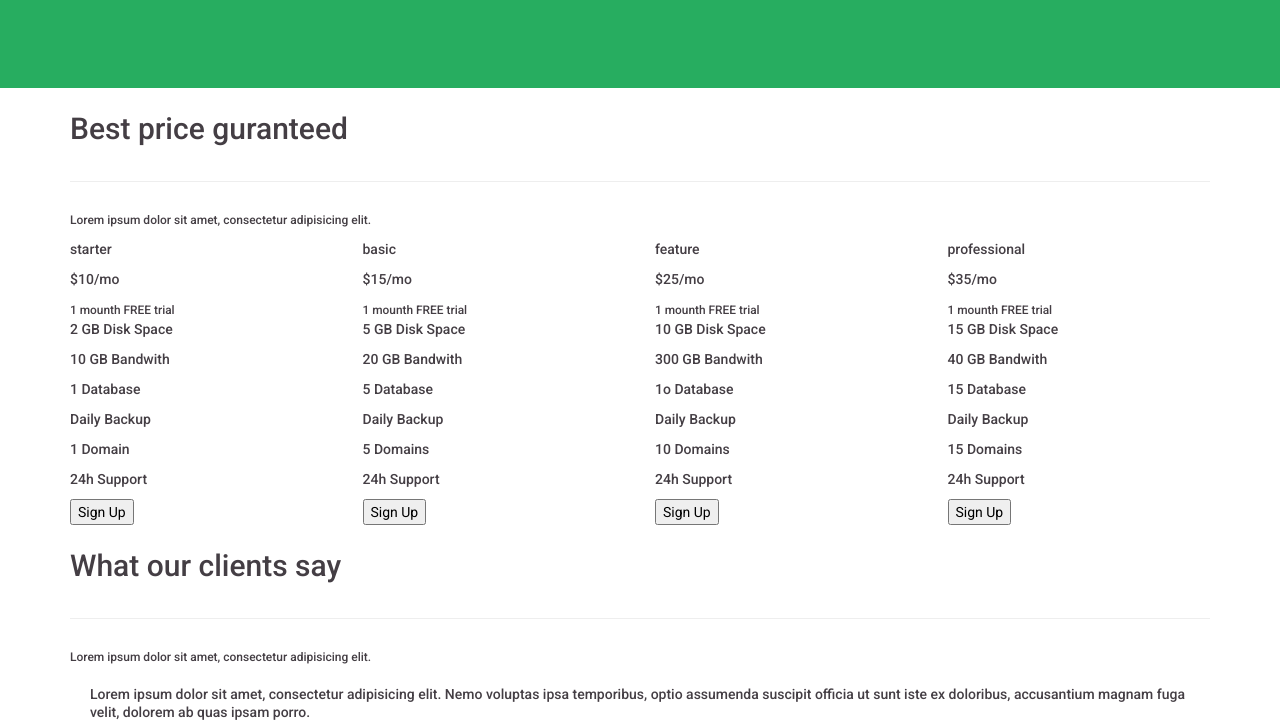
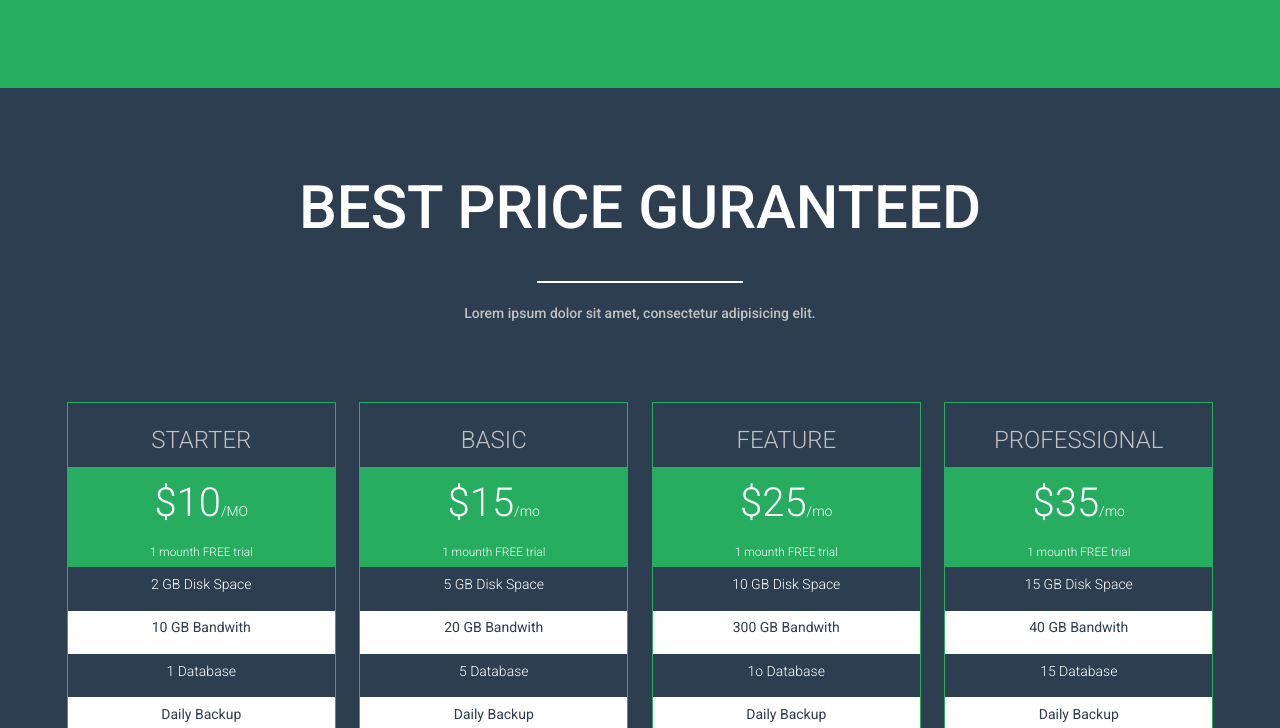
Before and after one commit to Okaidy/34_Kane-Theme, a plain HTML site: page index.html in a window 1280 px wide. Shown: the part 4116-4844 px from the top of the page. Drawn offline with nearby package versions, Linux system fonts and the light colour scheme.

Commit message:
seccion de price responsive, fectos al pasar sobre los precios

```diff
--- a/css/main.css
+++ b/css/main.css
@@ -26,6 +26,9 @@
 	div.pad_service{
 		padding: 0% 1%;
 	}
+	div.pad_team{
+		padding: 3% 5%;
+	}
 }
 @media (min-width: 0px) and (max-width: 767px) {
 	/*saber deonde es el breakpoint*/
@@ -51,6 +54,12 @@
 	div.pad_color{
 		padding: 0%;
 	}
+	div.pad_team{
+		padding: 2% 5%;
+	}
+	div.pp{
+	padding: 2% 10%;
+}
 }
 /*Color verde para el menu*/
 .nav_verde{
@@ -372,3 +381,28 @@ a{
 .punteada{
 	border:1px dashed gray;
 }
+/*bor de precios*/
+.borde{
+	border: 1px solid #27ad60;
+}
+.font40{
+	font-size: 40px;
+}
+.pad_price{
+	padding: 2.5% 0%;
+}
+.azul{
+	color: #2c3e50;
+}
+.pad_boton{
+	padding: 10% 0%;
+}
+.borde:hover{
+	background-color: #e67e22;
+}
+.borde:hover div.pad_boton{
+	background: #2c3e50;
+}
+.pp{
+	padding: 1%;
+}
--- a/index.html
+++ b/index.html
@@ -352,74 +352,74 @@
             </div><!--Fin de renglon de equipo-->
         </div><!--Fin de container-->
     </section><!--Fin de team-->
-    <a name="Price"></a><section><!--Price-->
+    <a name="Price"></a><section class="navy"><!--Price-->
         <div class="container"><!--Container-->
-            <div class="row"><!--Renglon para titulo-->
-                <div class="col-md-12"><!--Columnas para titulo-->
-                    <h2>Best price guranteed</h2>
+            <div class="row text-center pt white"><!--Renglon para titulo-->
+                <div class="col-md-12 col-sm-12 col-xs-12"><!--Columnas para titulo-->
+                    <h2 class="font60">BEST PRICE GURANTEED</h2>
                 </div><!--Cierre de columnas-->
             </div><!--Fin de titulo-->
             <div class="row"><!--Renglon para linea-->
-                <div class="col-md-12"><!--Columnas para linea-->
-                    <hr>
+                <div class="col-md-12 col-sm-12 col-xs-12"><!--Columnas para linea-->
+                    <hr class="linea blanco">
                 </div><!--Cierre de columnas-->
             </div><!--Fin de linea-->
-            <div class="row"><!--Renglon texto-->
-                <div class="col-md-12">
-                    <h6>Lorem ipsum dolor sit amet, consectetur adipisicing elit.</h6>
+            <div class="row text-center gris"><!--Renglon texto-->
+                <div class="col-md-12 col-sm-12 col-xs-12">
+                    <p>Lorem ipsum dolor sit amet, consectetur adipisicing elit.</p>
                 </div>
             </div><!--Fin de renglon-->
-            <div class="row"><!--renglon de Precios-->
-                <div class="col-md-3"><!--Primer precio-->
-                    <div><!--Contorno-->
-                        <div><p>starter</p></div>
-                        <div><p><span>$10</span>/mo</p><small>1 mounth FREE trial</small></div>
-                        <div><p>2 GB Disk Space</p></div>
-                        <div><p>10 GB Bandwith</p></div>
-                        <div><p>1 Database</p></div>
-                        <div><p>Daily Backup</p></div>
-                        <div><p>1 Domain</p></div>
-                        <div><p>24h Support</p></div>
-                        <div><button>Sign Up</button></div>
+            <div class="row pt mgb"><!--renglon de Precios-->
+                <div class="col-md-3 col-sm-6 col-xs-12 pp"><!--Primer precio-->
+                    <div class="borde white text-center w300"><!--Contorno-->
+                        <div><h3 class="w300 gris">STARTER</h3></div>
+                        <div class="nav_verde pad_price"><p><span class="font40">$10</span>/MO</p><small>1 mounth FREE trial</small></div>
+                        <div  class="pad_price"><p>2 GB Disk Space</p></div>
+                        <div class="blanco azul pad_price normal"><p>10 GB Bandwith</p></div>
+                        <div class="pad_price"><p>1 Database</p></div>
+                        <div class="blanco azul pad_price normal"><p>Daily Backup</p></div>
+                        <div class="pad_price"><p>1 Domain</p></div>
+                        <div  class="blanco azul pad_price normal"><p>24h Support</p></div>
+                        <div class="pad_boton"><button class="btn white negro font18">Sign Up</button></div>
                     </div><!--Fin de contorno-->
                 </div><!--fin de precio-->
-                <div class="col-md-3"><!--Segundo precio-->
-                    <div><!--Contorno-->
-                        <div><p>basic</p></div>
-                        <div><p><span>$15</span>/mo</p><small>1 mounth FREE trial</small></div>
-                        <div><p>5 GB Disk Space</p></div>
-                        <div><p>20 GB Bandwith</p></div>
-                        <div><p>5 Database</p></div>
-                        <div><p>Daily Backup</p></div>
-                        <div><p>5 Domains</p></div>
-                        <div><p>24h Support</p></div>
-                        <div><button>Sign Up</button></div>
+                <div class="col-md-3 col-sm-6 col-xs-12 pp"><!--Segundo precio-->
+                    <div class="borde white text-center w300"><!--Contorno-->
+                        <div><h3 class="w300 gris">BASIC</h3></div>
+                        <div class="nav_verde pad_price"><p><span class="font40">$15</span>/mo</p><small>1 mounth FREE trial</small></div>
+                        <div class="pad_price"><p>5 GB Disk Space</p></div>
+                        <div class="blanco azul pad_price normal"><p>20 GB Bandwith</p></div>
+                        <div class="pad_price"><p>5 Database</p></div>
+                        <div class="blanco azul pad_price normal"><p>Daily Backup</p></div>
+                        <div class="pad_price"><p>5 Domains</p></div>
+                        <div class="blanco azul pad_price normal"><p>24h Support</p></div>
+                        <div class="pad_boton"><button class="btn white negro font18">Sign Up</button></div>
                     </div><!--Fin de contorno-->
                 </div><!--fin de precio-->
-                <div class="col-md-3"><!--PTercer precio-->
-                    <div><!--Contorno-->
-                        <div><p>feature</p></div>
-                        <div><p><span>$25</span>/mo</p><small>1 mounth FREE trial</small></div>
-                        <div><p>10 GB Disk Space</p></div>
-                        <div><p>300 GB Bandwith</p></div>
-                        <div><p>1o Database</p></div>
-                        <div><p>Daily Backup</p></div>
-                        <div><p>10 Domains</p></div>
-                        <div><p>24h Support</p></div>
-                        <div><button>Sign Up</button></div>
+                <div class="col-md-3 col-sm-6 col-xs-12 pp"><!--PTercer precio-->
+                    <div class="borde white text-center w300"><!--Contorno-->
+                        <div><h3 class="w300 gris">FEATURE</h3></div>
+                        <div class="nav_verde pad_price"><p><span class="font40">$25</span>/mo</p><small>1 mounth FREE trial</small></div>
+                        <div class="pad_price"><p>10 GB Disk Space</p></div>
+                        <div class="blanco azul pad_price normal"><p>300 GB Bandwith</p></div>
+                        <div class="pad_price"><p>1o Database</p></div>
+                        <div class="blanco azul pad_price normal"><p>Daily Backup</p></div>
+                        <div class="pad_price"><p>10 Domains</p></div>
+                        <div class="blanco azul pad_price normal"><p>24h Support</p></div>
+                        <div class="pad_boton"><button class="btn white negro font18">Sign Up</button></div>
                     </div><!--Fin de contorno-->
                 </div><!--fin de precio-->
-                <div class="col-md-3"><!--Cuarto precio-->
-                    <div><!--Contorno-->
-                        <div><p>professional</p></div>
-                        <div><p><span>$35</span>/mo</p><small>1 mounth FREE trial</small></div>
-                        <div><p>15 GB Disk Space</p></div>
-                        <div><p>40 GB Bandwith</p></div>
-                        <div><p>15 Database</p></div>
-                        <div><p>Daily Backup</p></div>
-                        <div><p>15 Domains</p></div>
-                        <div><p>24h Support</p></div>
-                        <div><button>Sign Up</button></div>
+                <div class="col-md-3 col-sm-6 col-xs-12 pp"><!--Cuarto precio-->
+                    <div class="borde white text-center w300"><!--Contorno-->
+                        <div><h3 class="w300 gris">PROFESSIONAL</h3></div>
+                        <div class="nav_verde pad_price"><p><span class="font40">$35</span>/mo</p><small>1 mounth FREE trial</small></div>
+                        <div class="pad_price"><p>15 GB Disk Space</p></div>
+                        <div class="blanco azul pad_price normal"><p>40 GB Bandwith</p></div>
+                        <div class="pad_price"><p>15 Database</p></div>
+                        <div class="blanco azul pad_price normal"><p>Daily Backup</p></div>
+                        <div class="pad_price"><p>15 Domains</p></div>
+                        <div class="blanco azul pad_price normal"><p>24h Support</p></div>
+                        <div class="pad_boton"><button class="btn white negro font18">Sign Up</button></div>
                     </div><!--Fin de contorno-->
                 </div><!--fin de precio-->
             </div><!--Fin de renglon de precio-->
```
